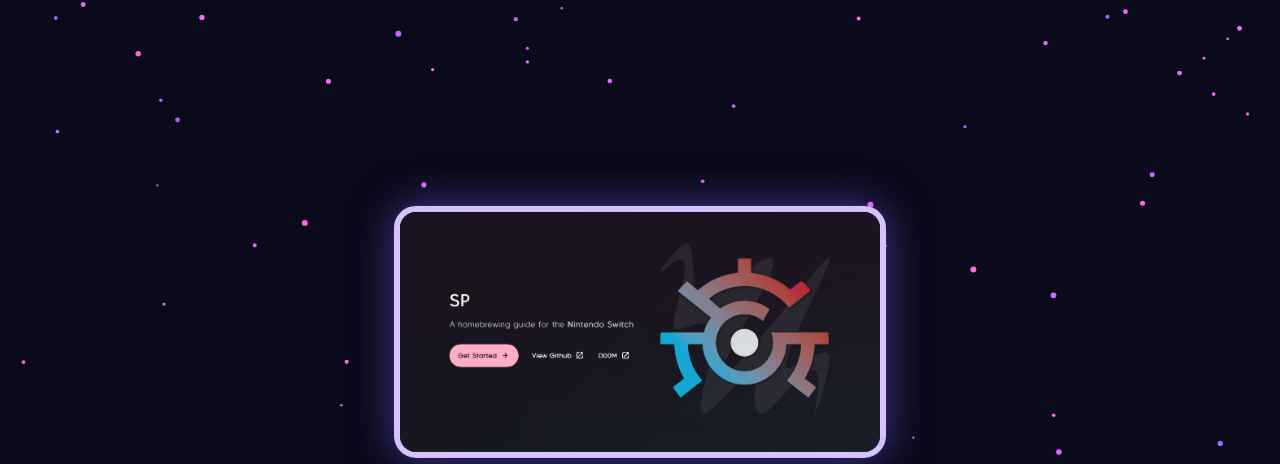
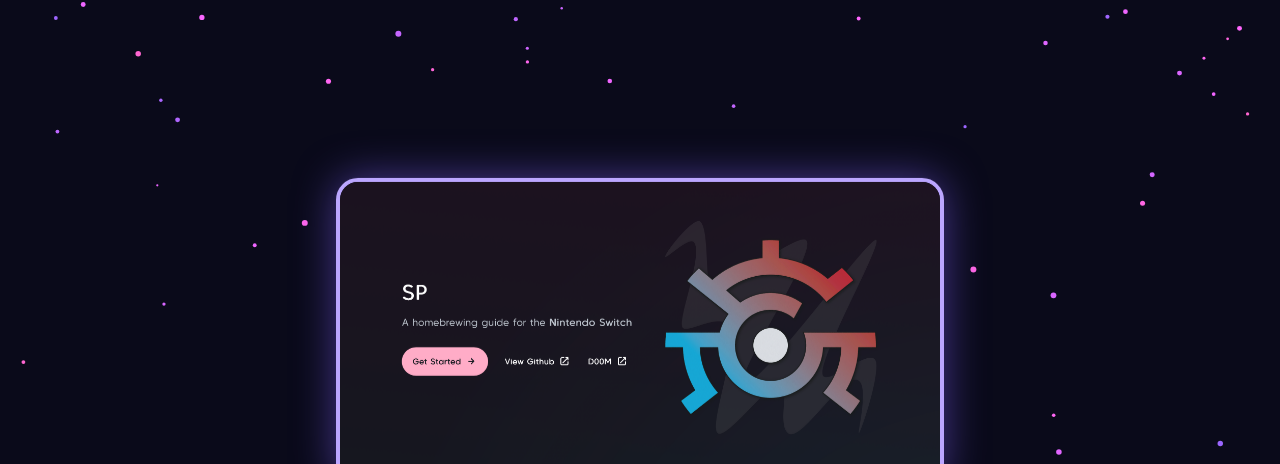
Before and after one commit to Sylvixor/SLanding, a website built with Vite: page index.html in a window 1280 px wide. Shown: the top 464 px of the page. Built offline with nearby package versions, Linux system fonts and the light colour scheme.

Commit message:
Fixed bug

```diff
--- a/src/app.ts
+++ b/src/app.ts
@@ -67,7 +67,7 @@
 
     localStorage.setItem("particles", JSON.stringify(particles));
     requestAnimationFrame(animate);
-  }
+}
 
 animate();
 
@@ -78,4 +78,14 @@
         window.open("https://your-link-here.com", "_blank");
       });
     }
-  });
+});
+
+window.addEventListener("load", () => {
+    const welcome = document.getElementById("welcome-container");
+    if (welcome) {
+      setTimeout(() => {
+        welcome.style.visibility = "visible";
+        welcome.style.animation = "fadeInUp 1.6s ease-out forwards";
+      }, 50); // Small delay ensures layout is done
+    }
+});
--- a/src/styles.css
+++ b/src/styles.css
@@ -29,7 +29,8 @@
     text-align: center;
     z-index: 10;
     opacity: 0;
-    animation: fadeInUp 1.6s ease-out forwards;
+    visibility: hidden; /* Add this */
+    transition: opacity 0.2s ease-out;
 }
 
 #welcome-text {
@@ -42,18 +43,17 @@
 }
 
 #welcome-image {
-    width: 480px;
+    width: 600px;
     height: auto;
-    border: 6px solid hsl(260, 100%, 88%); /* lighter and thicker */
+    border: 4px solid #bba6ff; /* Updated color */
     border-radius: 22px;
-    background: none; /* remove background blur if desired */
+    background: rgba(20, 20, 40, 0.65);
     box-shadow: 0 0 40px rgba(130, 100, 255, 0.5);
     transition: transform 0.4s ease, box-shadow 0.4s ease;
     cursor: pointer;
     opacity: 0;
     animation: fadeInImage 1.6s ease-out 1s forwards;
-    padding: 0; /* removes spacing between image and border */
-  }
+}
 
 #welcome-image:hover {
     transform: scale(1.06);
```
